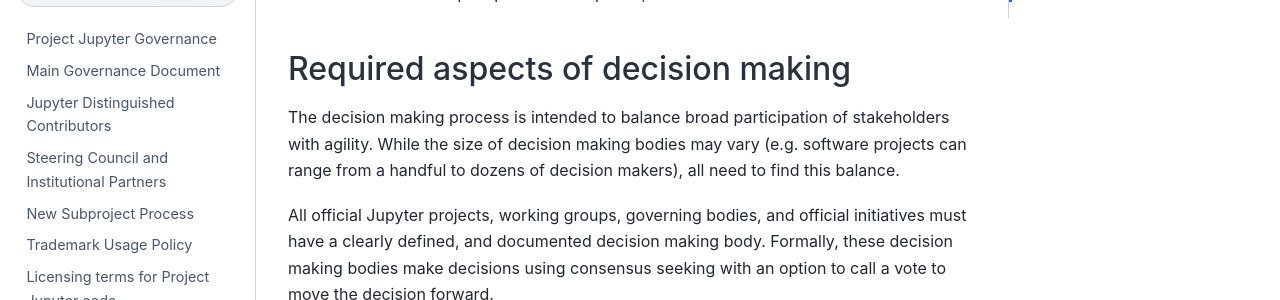
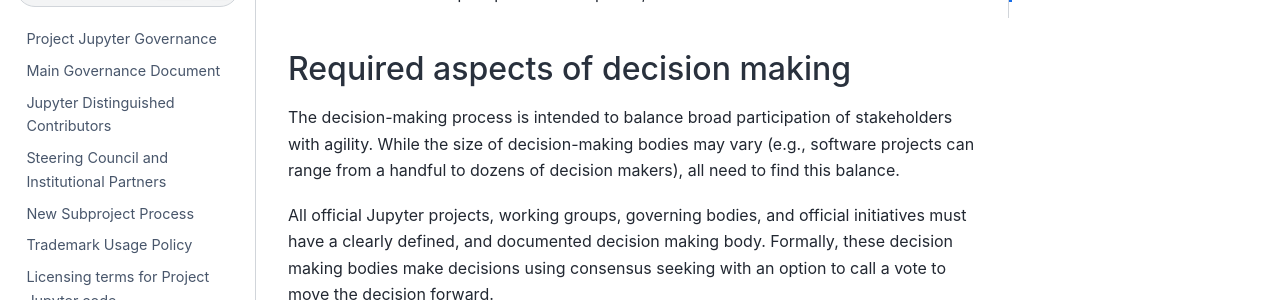
Before and after one commit to jupyter/governance, a Jupyter Book: the page built from decision_making.md, in a window 1280 px wide and 900 px high, scrolled down 302 px. Shown: the part 153-453 px from the top of the window. Built offline with Jupyter Book 1.0.4 settings and Sphinx 7.4.7 and the Sphinx Book theme 1.1.4, drawn with Linux system fonts in a browser that asks for light colours; pages that are not in the unit, such as notebooks, are missing from menus.

Commit message:
Update decision_making.md
Co-authored-by: Jason Grout <jasongrout@users.noreply.github.com>

```diff
--- a/decision_making.md
+++ b/decision_making.md
@@ -8,7 +8,7 @@
 
 ## Required aspects of decision making
 
-The decision making process is intended to balance broad participation of stakeholders with agility. While the size of decision making bodies may vary (e.g. software projects can range from a handful to dozens of decision makers), all need to find this balance.
+The decision-making process is intended to balance broad participation of stakeholders with agility. While the size of decision-making bodies may vary (e.g., software projects can range from a handful to dozens of decision makers), all need to find this balance.
 
 All official Jupyter projects, working groups, governing bodies, and official initiatives must have a clearly defined, and documented decision making body. Formally, these decision making bodies make decisions using consensus seeking with an option to call a vote to move the decision forward.
 
```
